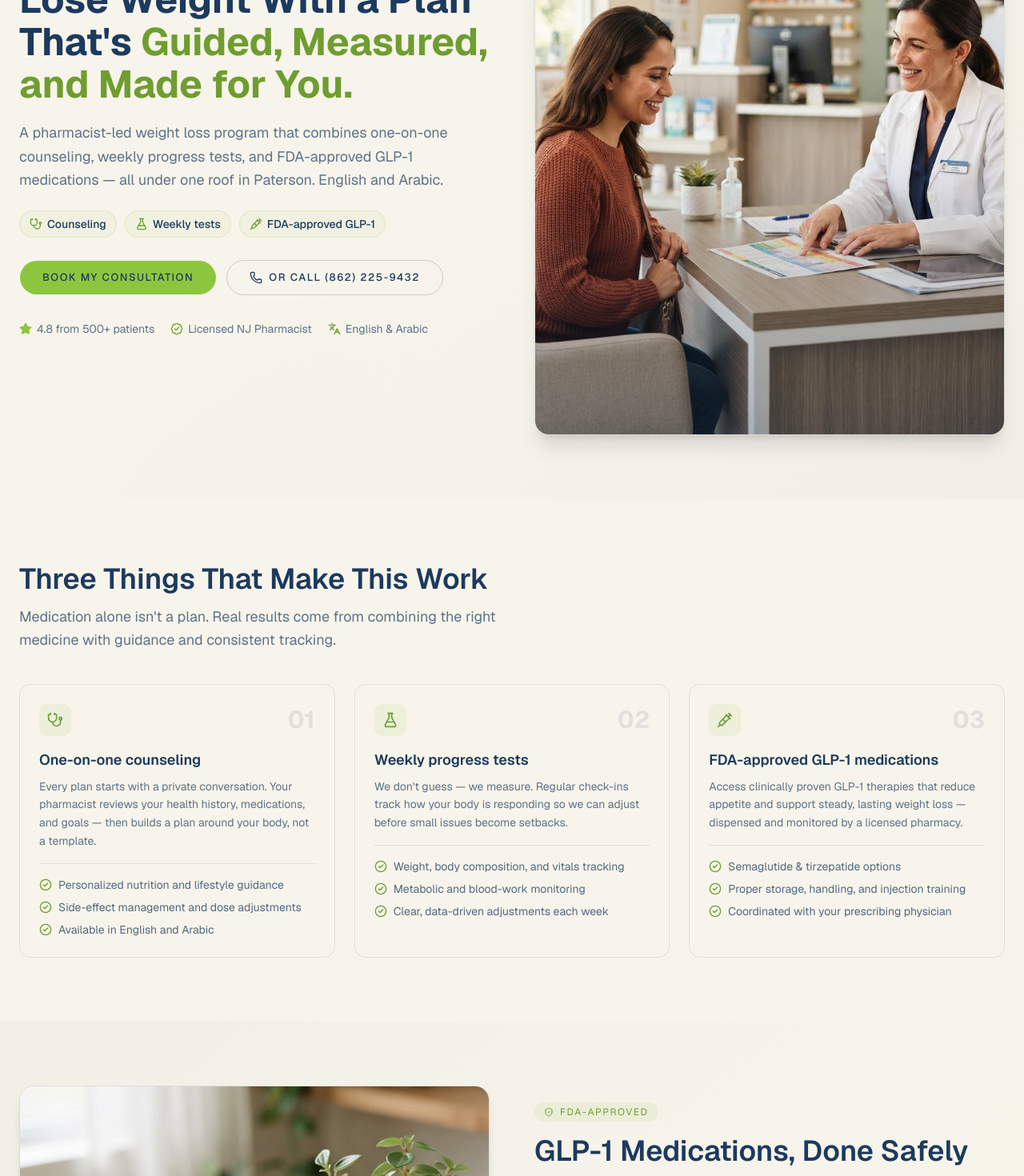
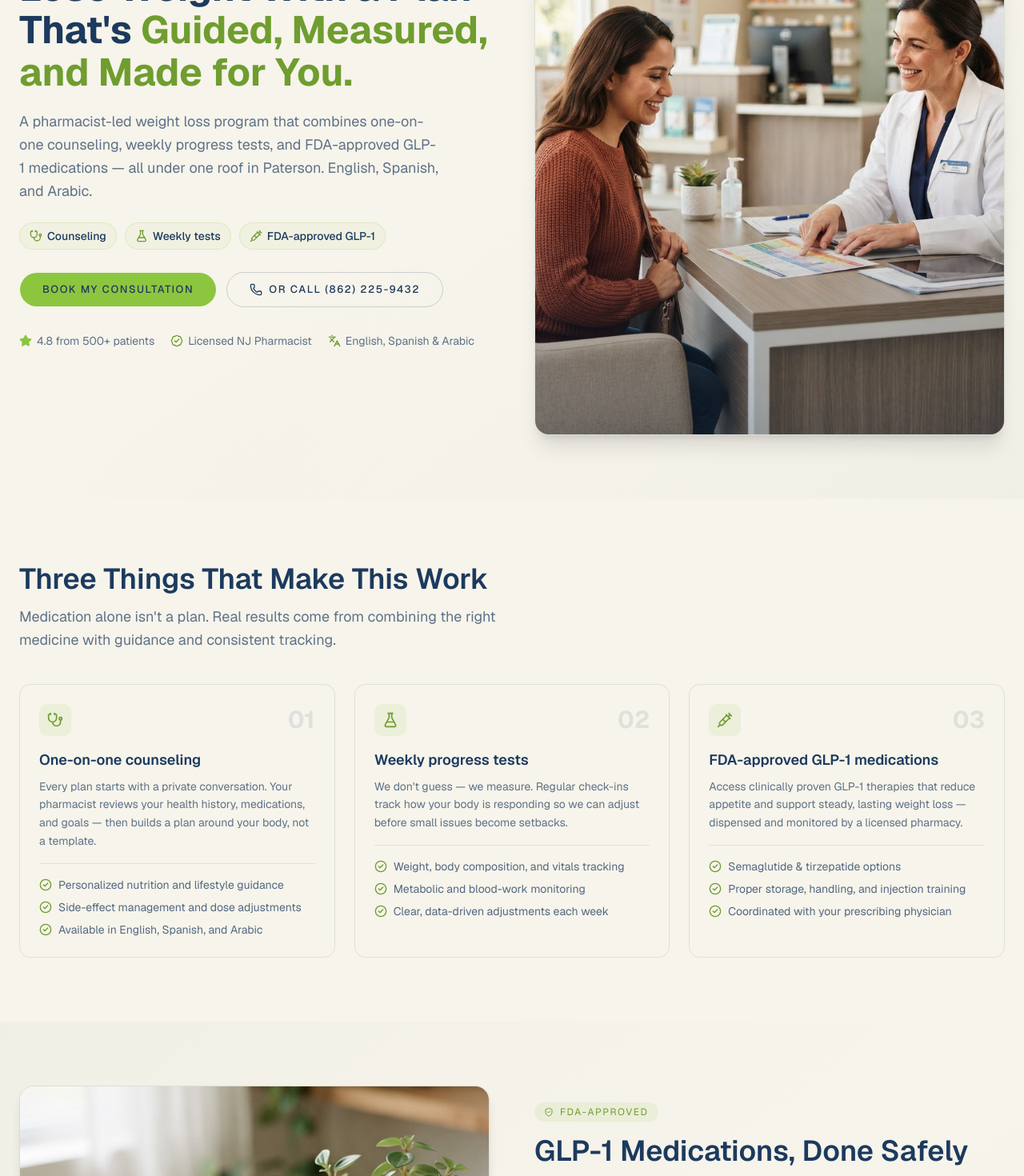
Before and after one commit to curemedpharmacy/pharmacy-sites, a Next.js app: page /weight-loss in a window 1280 px wide. Shown: the part 360-1830 px from the top of the page at 80% size. Built offline with nearby package versions, Linux system fonts and the light colour scheme.

Commit message:
feat: update language support to include Spanish in consultation descriptions
Co-authored-by: curemedpharmacy <308079840+curemedpharmacy@users.noreply.github.com>

```diff
--- a/app/book-consultation/page.tsx
+++ b/app/book-consultation/page.tsx
@@ -35,7 +35,7 @@ const PHONE_TEL = "+18622259432";
 export const metadata: Metadata = {
   title: "Book a Pharmacist Consultation | CureMed Pharmacy Paterson NJ",
   description:
-    "Book a private 20-minute consultation with a licensed pharmacist in Paterson, NJ. Medication reviews, weight management, travel health. English, Arabic & Spanish.",
+    "Book a private 20-minute consultation with a licensed pharmacist in Paterson, NJ. Medication reviews, weight management, travel health. English, Spanish & Arabic.",
   alternates: { canonical: "/book-consultation" },
   openGraph: {
     title: "Book a Consultation — CureMed Pharmacy",
@@ -74,7 +74,7 @@ const whatYouGet = [
   {
     icon: Languages,
     title: "Your language",
-    body: "English, Arabic, or Spanish — whichever you're most comfortable in.",
+    body: "English, Spanish, or Arabic — whichever you're most comfortable in.",
   },
 ];
 
@@ -140,8 +140,8 @@ const faqs = [
     a: "No. This is open to anyone, whether you fill prescriptions with us or not.",
   },
   {
-    q: "Can we speak in Arabic or Spanish?",
-    a: "Yes. Consultations are available in English, Arabic, and Spanish — just select your preference when you book.",
+    q: "Can we speak in Spanish or Arabic?",
+    a: "Yes. Consultations are available in English, Spanish, and Arabic — just select your preference when you book.",
   },
   {
     q: "Can I do this by phone instead of coming in?",
@@ -190,7 +190,7 @@ export default function BookConsultationPage() {
             <p className="mt-5 max-w-xl text-pretty text-lg leading-relaxed text-ink/70">
               Book one-on-one time with Dr. Ghada AbuKuwaik — medication reviews,
               weight management guidance, travel health, and more. In person or
-              by phone. English, Arabic, and Spanish.
+              by phone. English, Spanish, and Arabic.
             </p>
             <p className="mt-5 rounded-lg border border-amber/20 bg-amber/5 px-4 py-3 text-sm font-medium text-ink">
               $39 · 20 minutes · Paid at your appointment · Credited toward any
@@ -227,7 +227,7 @@ export default function BookConsultationPage() {
               </span>
               <span className="inline-flex items-center gap-1.5">
                 <Languages className="h-4 w-4 text-amber-dark" />
-                English, Arabic &amp; Spanish
+                English, Spanish &amp; Arabic
               </span>
               <span className="inline-flex items-center gap-1.5">
                 <MapPin className="h-4 w-4 text-amber-dark" />
@@ -438,8 +438,8 @@ export default function BookConsultationPage() {
               <p>
                 Beyond the counter, she runs free community health seminars,
                 speaks regularly on medication safety and weight health, and
-              creates educational content for patients in English, Arabic, and
-              Spanish.
+              creates educational content for patients in English, Spanish, and
+              Arabic.
               </p>
               <p>
                 Her approach is simple: most people leave the pharmacy with their
--- a/app/weight-loss/page.tsx
+++ b/app/weight-loss/page.tsx
@@ -98,7 +98,7 @@ const pillars = [
     points: [
       "Personalized nutrition and lifestyle guidance",
       "Side-effect management and dose adjustments",
-      "Available in English and Arabic",
+      "Available in English, Spanish, and Arabic",
     ],
   },
   {
@@ -202,7 +202,7 @@ const comparison = [
     them: "Limited or self-managed",
   },
   {
-    feature: "English & Arabic support",
+    feature: "English, Spanish & Arabic support",
     us: true,
     them: "English only",
   },
@@ -316,7 +316,8 @@ export default function WeightLossPage() {
             <p className="mt-5 max-w-xl text-pretty text-lg leading-relaxed text-ink/70">
               A pharmacist-led weight loss program that combines one-on-one
               counseling, weekly progress tests, and FDA-approved GLP-1
-              medications — all under one roof in Paterson. English and Arabic.
+              medications — all under one roof in Paterson. English, Spanish,
+              and Arabic.
             </p>
 
             <div className="mt-6 flex flex-wrap gap-2.5">
@@ -364,7 +365,7 @@ export default function WeightLossPage() {
               </span>
               <span className="inline-flex items-center gap-1.5">
                 <Languages className="h-4 w-4 text-amber-dark" />
-                English &amp; Arabic
+                English, Spanish &amp; Arabic
               </span>
             </div>
           </div>
```
